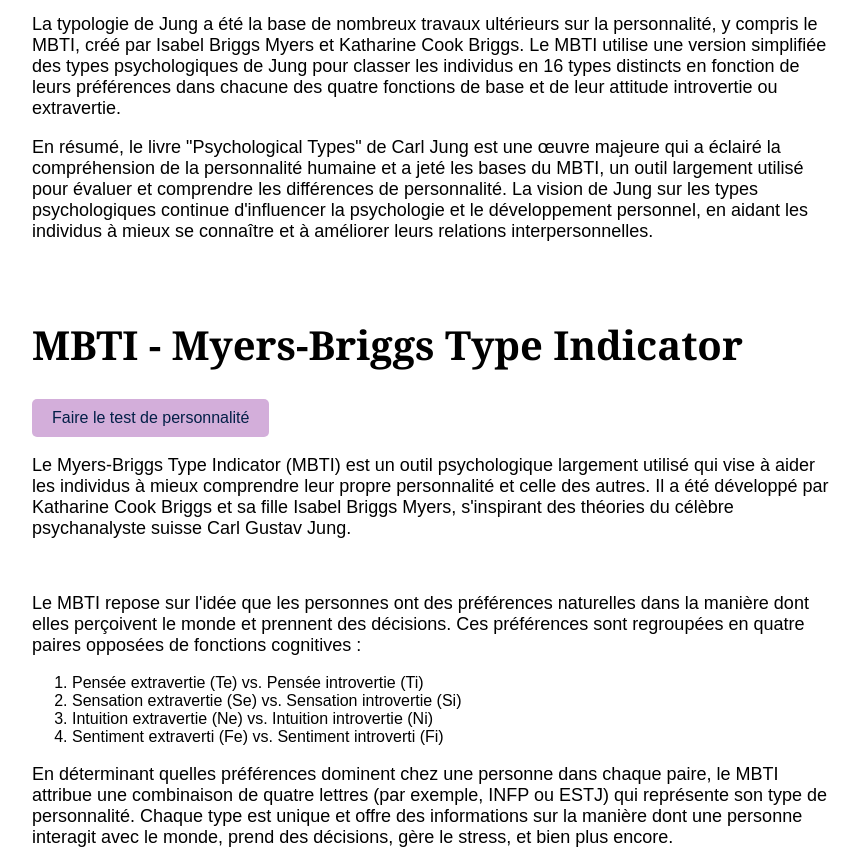
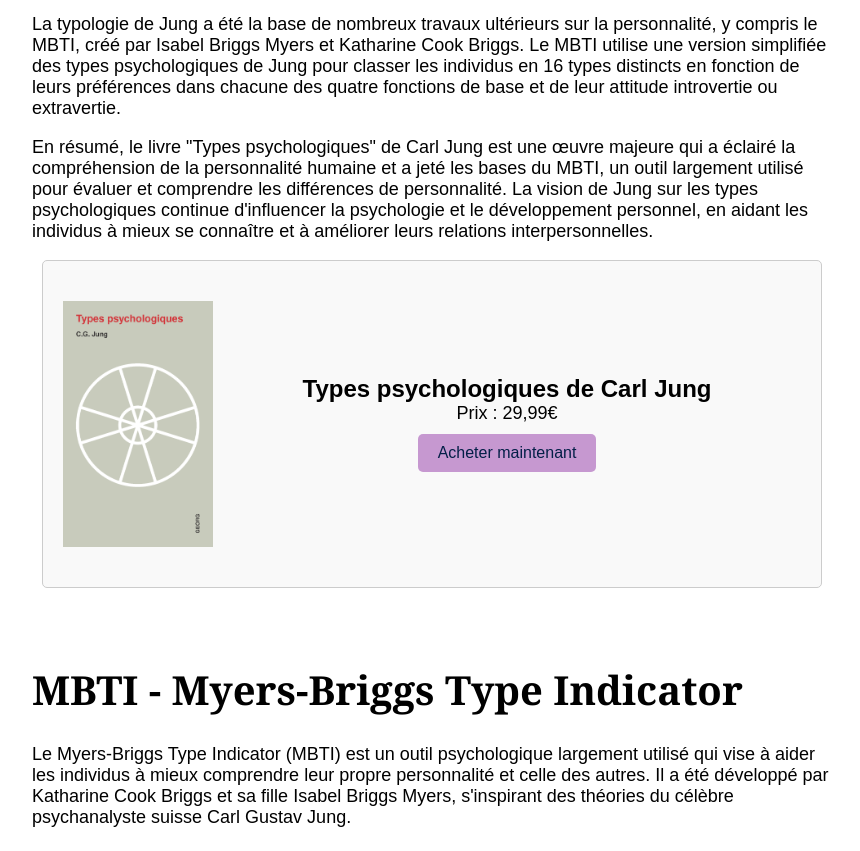
Before and after one commit to YooCodeur/16p, a plain HTML site: page index.html in a window 1280 px wide. Shown: the part 2420-3271 px from the top of the page, without its empty margins (208-1068 px from the left). Drawn offline with Linux system fonts and the light colour scheme.

Commit message:
ajout du livre

```diff
--- a/index.html
+++ b/index.html
@@ -72,16 +72,21 @@
     La typologie de Jung a été la base de nombreux travaux ultérieurs sur la personnalité, y compris le MBTI, créé par Isabel Briggs Myers et Katharine Cook Briggs. Le MBTI utilise une version simplifiée des types psychologiques de Jung pour classer les individus en 16 types distincts en fonction de leurs préférences dans chacune des quatre fonctions de base et de leur attitude introvertie ou extravertie.</br>
     </p>
     <p>
-En résumé, le livre "Psychological Types" de Carl Jung est une œuvre majeure qui a éclairé la compréhension de la personnalité humaine et a jeté les bases du MBTI, un outil largement utilisé pour évaluer et comprendre les différences de personnalité. La vision de Jung sur les types psychologiques continue d'influencer la psychologie et le développement personnel, en aidant les individus à mieux se connaître et à améliorer leurs relations interpersonnelles.
+En résumé, le livre "Types psychologiques" de Carl Jung est une œuvre majeure qui a éclairé la compréhension de la personnalité humaine et a jeté les bases du MBTI, un outil largement utilisé pour évaluer et comprendre les différences de personnalité. La vision de Jung sur les types psychologiques continue d'influencer la psychologie et le développement personnel, en aidant les individus à mieux se connaître et à améliorer leurs relations interpersonnelles.
+<div class="livre">
+    <img src="pictur/couverture_jung_types_v1_p.1.png" alt="Livre de Carl Jung">
+    <div class="details">
+        <h2>Types psychologiques de Carl Jung</h2>
+        <p>Prix : 29,99€</p>
+        <a href="#" class="bouton-achat">Acheter maintenant</a>
+    </div>
+</div>
+
      </p>
 </section>
         <br id="introduction-mbti">
             <h1>MBTI - Myers-Briggs Type Indicator</h1>
-            <a href="https://www.16personalities.com/fr/test-de-personnalite" target="_blank">
-                <button id="test-personnalite">
-                  Faire le test de personnalité
-                </button>
-              </a>
+
             <p>Le Myers-Briggs Type Indicator (MBTI) est un outil psychologique largement utilisé qui vise à aider les individus à mieux comprendre leur propre personnalité et celle des autres. Il a été développé par Katharine Cook Briggs et sa fille Isabel Briggs Myers, s'inspirant des théories du célèbre psychanalyste suisse Carl Gustav Jung.</p></br>
 
             <p>Le MBTI repose sur l'idée que les personnes ont des préférences naturelles dans la manière dont elles perçoivent le monde et prennent des décisions. Ces préférences sont regroupées en quatre paires opposées de fonctions cognitives :</p>
@@ -96,7 +101,11 @@
             <p>En déterminant quelles préférences dominent chez une personne dans chaque paire, le MBTI attribue une combinaison de quatre lettres (par exemple, INFP ou ESTJ) qui représente son type de personnalité. Chaque type est unique et offre des informations sur la manière dont une personne interagit avec le monde, prend des décisions, gère le stress, et bien plus encore.</p></br>
 
             <p>Le MBTI est couramment utilisé dans divers contextes, notamment en psychologie, en éducation, en gestion des ressources humaines et en développement personnel. Il peut aider les individus à mieux comprendre leurs forces, leurs faiblesses, leurs préférences de carrière et leurs relations interpersonnelles. Cependant, il est important de noter que le MBTI est un outil indicatif et ne doit pas être utilisé pour prendre des décisions critiques, car il ne capture pas la complexité totale de la personnalité humaine.</p></br>
-
+            <a href="https://www.16personalities.com/fr/test-de-personnalite" target="_blank">
+                <button id="test-personnalite">
+                  Faire le test de personnalité
+                </button>
+              </a>
             <p>Ce site explore en détail les seize types de personnalité MBTI, chacun avec ses caractéristiques uniques, ses forces, ses faiblesses et ses préférences. Explorez chaque type pour mieux comprendre comment le MBTI peut vous aider à explorer les profondeurs de la psychologie humaine.</p>
         </section>
         </div>
--- a/styles.css
+++ b/styles.css
@@ -125,3 +125,62 @@
     font-family:Georgia, 'Times New Roman', Times, serif, sans-serif;
     font-size: 40px;
 }
+/* Style de base pour le conteneur du livre */
+/* Style pour le conteneur du livre */
+.livre {
+    display: flex;
+    justify-content: space-between; /* Aligne les éléments horizontalement */
+    align-items: center; /* Centre verticalement les éléments */
+    border: 1px solid #ccc;
+    padding: 20px;
+    margin: 10px;
+    background-color: #f9f9f9;
+    border-radius: 5px;
+}
+
+/* Style pour l'image du livre avec une largeur maximale */
+.livre img {
+    width: 150px; /* Ajustez la largeur selon vos préférences */
+    height: auto; /* Laisse la hauteur s'ajuster automatiquement pour maintenir les proportions */
+    margin-right: 20px;
+}
+
+/* Style pour le conteneur des détails */
+.livre .details {
+    flex: 1;
+    display: flex;
+    flex-direction: column;
+    justify-content: center; /* Centre verticalement les éléments dans le conteneur */
+    align-items: center; /* Centre horizontalement les éléments dans le conteneur */
+}
+
+/* Style pour le titre du livre */
+.livre h2 {
+    font-size: 24px;
+    margin: 0;
+    text-align: center; /* Centre le texte horizontalement */
+}
+
+/* Style pour le prix */
+.livre p {
+    font-size: 18px;
+    margin: 0;
+    text-align: center; /* Centre le texte horizontalement */
+}
+
+/* Style pour le bouton d'achat */
+.bouton-achat {
+    display: inline-block;
+    padding: 10px 20px;
+    background-color: #c698d0;
+    color: #031f47;
+    text-decoration: none;
+    border-radius: 5px;
+    transition: background-color 0.3s ease;
+    margin-top: 10px; /* Espacement par rapport au prix */
+}
+
+/* Style au survol du bouton d'achat */
+.bouton-achat:hover {
+    background-color: #67cea0;
+}
```
Also changed, not shown: pictur/couverture_jung_types_v1_p.1.png (added).
